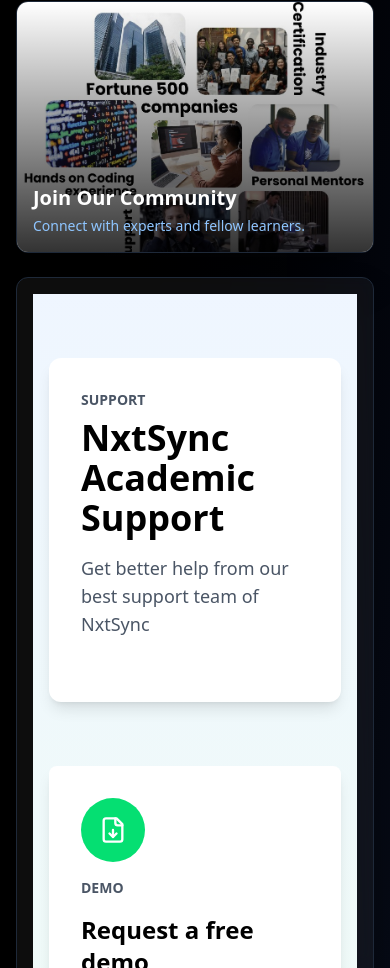
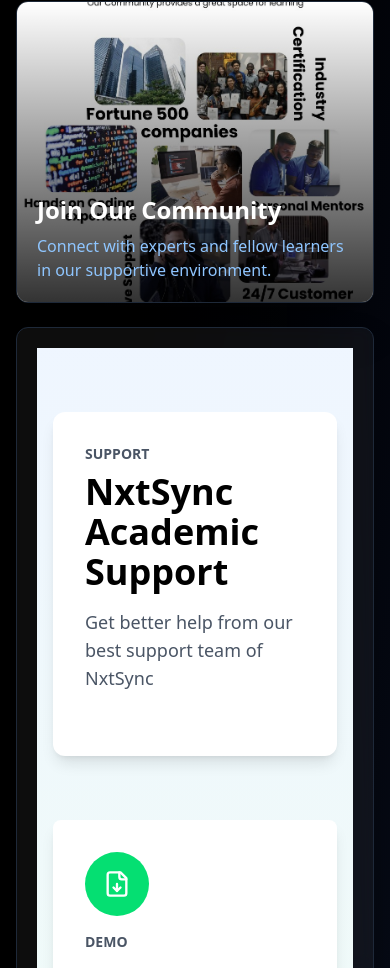
Before and after one commit to mismyst/nextsync, a Next.js app: page / in a window 390 px wide. Shown: the part 3943-4911 px from the top of the page. Built offline with nearby package versions, Linux system fonts and the light colour scheme.

Commit message:
Update page.tsx

```diff
--- a/app/page.tsx
+++ b/app/page.tsx
@@ -187,35 +187,34 @@
       </span>
     </h2>
 
-    <div className="flex flex-col lg:flex-row gap-6">
-      {/* Image container with reduced height */}
-      <div className="lg:w-1/2 relative rounded-xl overflow-hidden shadow-2xl border border-gray-800">
-        <div className="aspect-video w-full h-[250px] relative">
+    <div className="flex flex-col gap-6 max-w-3xl mx-auto">
+      {/* Image container */}
+      <div className="relative rounded-xl overflow-hidden shadow-2xl border border-gray-800">
+        <div className="aspect-[16/9] w-full h-[300px] relative">
           <Image
             src="/images/community.jpg"
             alt="Community of developers and learners"
             fill
             style={{ objectFit: 'cover' }}
-            sizes="(max-width: 1024px) 100vw, 50vw"
+            sizes="100vw"
             priority
             className="transition-all duration-500 hover:scale-105"
           />
           <div className="absolute inset-0 bg-gradient-to-t from-black/80 to-transparent"></div>
-          <div className="absolute bottom-0 left-0 p-4">
-            <h3 className="text-xl font-bold text-white mb-1">Join Our Community</h3>
-            <p className="text-blue-300 text-sm">Connect with experts and fellow learners.</p>
+          <div className="absolute bottom-0 left-0 p-5">
+            <h3 className="text-2xl font-bold text-white mb-2">Join Our Community</h3>
+            <p className="text-blue-300">Connect with experts and fellow learners in our supportive environment.</p>
           </div>
         </div>
       </div>
 
-      {/* Contact form container - reduced padding */}
-      <div className="lg:w-1/2 backdrop-blur-sm bg-white/5 rounded-xl p-4 md:p-6 border border-gray-800 shadow-2xl">
+      {/* Contact form container - now below the image */}
+      <div className="backdrop-blur-sm bg-white/5 rounded-xl p-5 md:p-6 border border-gray-800 shadow-2xl">
         <ContactForm />
       </div>
     </div>
   </div>
 </section>
-
         <Footer />
       </div>
     </main>
```
